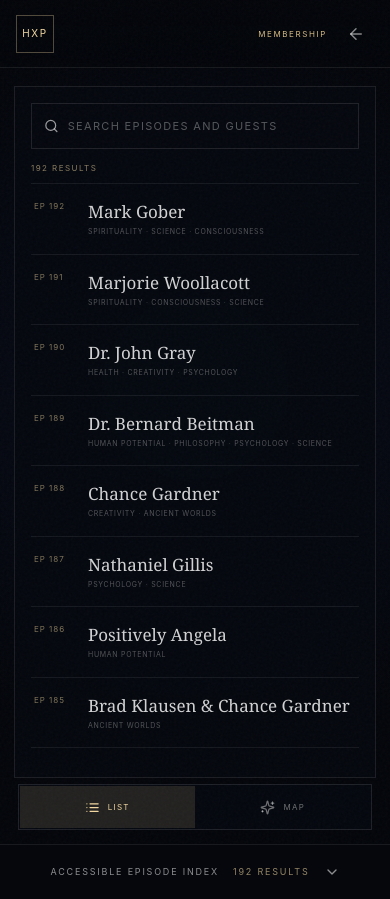
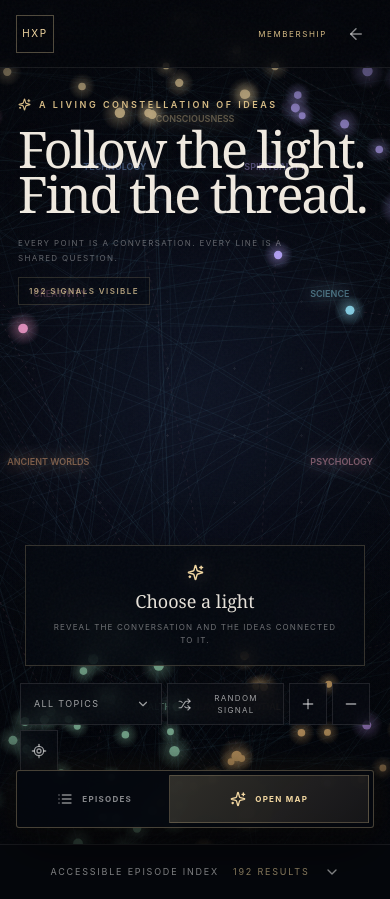
Before and after one commit to samplegod/thehumanxp, a Next.js app: page /universe in a window 390 px wide. Built offline with nearby package versions, Linux system fonts and the light colour scheme.

Commit message:
Improve mobile Knowledge Universe navigation

```diff
--- a/app/globals.css
+++ b/app/globals.css
@@ -162,7 +162,7 @@ body {
 .universe-onboarding strong { color: rgba(255,250,240,.9); font: 400 18px Georgia,serif; }
 .universe-onboarding span { color: rgba(255,255,255,.42); font-size: 8px; line-height: 1.6; text-transform: uppercase; letter-spacing: .14em; }
 
-.universe-mobile-switch, .universe-mobile-results { display: none; }
+.universe-mobile-switch, .universe-mobile-floating, .universe-mobile-results { display: none; }
 
 .universe-panel { position: absolute; z-index: 25; top: 82px; right: 0; bottom: 0; width: min(430px, 100%); overflow-y: auto; border-left: 1px solid rgba(255,255,255,.1); background: rgba(5,7,12,.95); backdrop-filter: blur(26px); transform: translateX(102%); transition: transform .55s cubic-bezier(.16,1,.3,1); }
 .universe-panel.is-open { transform: translateX(0); }
@@ -227,16 +227,17 @@ body {
   .universe-select-wrap { flex: 1; }
   .universe-select-wrap select { width: 100%; }
   .universe-controls > .universe-search { display: none; }
-  .universe-mobile-switch { position: absolute; z-index: 32; left: 18px; right: 18px; bottom: 14px; display: grid; grid-template-columns: 1fr 1fr; gap: 1px; padding: 1px; border: 1px solid rgba(255,255,255,.1); background: rgba(5,8,15,.88); backdrop-filter: blur(18px); }
-  .universe-mobile-switch button { display: flex; height: 42px; align-items: center; justify-content: center; gap: 8px; color: rgba(255,255,255,.42); font-size: 8px; text-transform: uppercase; letter-spacing: .16em; }
-  .universe-mobile-switch button.is-active { background: rgba(243,216,162,.12); color: #f3d8a2; }
+  .universe-mobile-floating { position: fixed; z-index: 90; left: 16px; right: 16px; bottom: max(16px,env(safe-area-inset-bottom)); display: grid; grid-template-columns: .85fr 1.15fr; gap: 1px; padding: 4px; border: 1px solid rgba(243,216,162,.28); border-radius: 3px; background: rgba(5,8,15,.92); box-shadow: 0 18px 55px rgba(0,0,0,.58),0 0 35px rgba(192,148,79,.08); backdrop-filter: blur(22px); }
+  .universe-mobile-floating button { display: flex; height: 48px; align-items: center; justify-content: center; gap: 9px; border: 1px solid transparent; color: rgba(255,255,255,.52); font-size: 8px; font-weight: 700; text-transform: uppercase; letter-spacing: .16em; transition: background .2s,border-color .2s,color .2s; }
+  .universe-mobile-floating button:hover,.universe-mobile-floating button:focus-visible { border-color: rgba(243,216,162,.34); color: #f3d8a2; outline: none; }
+  .universe-mobile-floating button.is-active { border-color: rgba(243,216,162,.22); background: linear-gradient(135deg,rgba(243,216,162,.18),rgba(243,216,162,.07)); color: #f3d8a2; }
   .universe-stage.is-mobile-list .universe-canvas,
   .universe-stage.is-mobile-list .universe-vignette,
   .universe-stage.is-mobile-list .universe-intro,
   .universe-stage.is-mobile-list .universe-controls,
   .universe-stage.is-mobile-list .universe-hint,
   .universe-stage.is-mobile-list .universe-legend { visibility: hidden; }
-  .universe-mobile-results { position: absolute; z-index: 20; inset: 86px 14px 66px; display: flex; min-height: 0; flex-direction: column; padding: 16px; border: 1px solid rgba(255,255,255,.09); background: rgba(5,8,15,.92); backdrop-filter: blur(22px); }
+  .universe-mobile-results { position: absolute; z-index: 20; inset: 86px 14px 24px; display: flex; min-height: 0; flex-direction: column; padding: 16px 16px 74px; border: 1px solid rgba(255,255,255,.09); background: rgba(5,8,15,.92); backdrop-filter: blur(22px); }
   .universe-mobile-results .universe-search { width: 100%; min-height: 46px; flex: none; }
   .universe-mobile-results > p { margin: 13px 0 9px; color: rgba(243,216,162,.56); font-size: 8px; text-transform: uppercase; letter-spacing: .18em; }
   .universe-mobile-results > div { min-height: 0; overflow-y: auto; }
--- a/components/universe/knowledge-universe.tsx
+++ b/components/universe/knowledge-universe.tsx
@@ -289,11 +289,6 @@ export function KnowledgeUniverse({ episodes }: { episodes: Episode[] }) {
     };
   }, [draw]);
 
-  useEffect(() => {
-    const mobile = window.matchMedia("(max-width: 640px)");
-    if (mobile.matches) setMobileView("list");
-  }, []);
-
   const nodeAt = (clientX: number, clientY: number) => {
     const canvas = canvasRef.current;
     if (!canvas) return null;
@@ -389,6 +384,10 @@ export function KnowledgeUniverse({ episodes }: { episodes: Episode[] }) {
 
   const selectedEpisode = selected === null ? null : nodes[selected];
   const hoveredEpisode = hovered === null ? null : nodes[hovered];
+  const openMobileView = (view: "map" | "list") => {
+    setMobileView(view);
+    window.requestAnimationFrame(() => document.querySelector(".universe-stage")?.scrollIntoView({ behavior: reducedMotion ? "auto" : "smooth", block: "start" }));
+  };
 
   return (
     <main className="universe-shell">
@@ -407,6 +406,11 @@ export function KnowledgeUniverse({ episodes }: { episodes: Episode[] }) {
           <Link href="/" className="universe-back"><ArrowLeft size={15} /> Back to archive</Link>
         </div>
       </header>
+
+      <div className="universe-mobile-floating" aria-label="Open Knowledge Universe view">
+        <button className={mobileView === "list" ? "is-active" : ""} onClick={() => openMobileView("list")} aria-pressed={mobileView === "list"}><List size={16} /> Episodes</button>
+        <button className={mobileView === "map" ? "is-active" : ""} onClick={() => openMobileView("map")} aria-pressed={mobileView === "map"}><Sparkles size={16} /> Open map</button>
+      </div>
 
       <section className={`universe-stage ${mobileView === "list" ? "is-mobile-list" : ""}`} aria-label="Interactive episode knowledge graph">
         <canvas
@@ -480,11 +484,6 @@ export function KnowledgeUniverse({ episodes }: { episodes: Episode[] }) {
           <button onClick={reset} aria-label="Center and reset universe"><LocateFixed size={16} /></button>
         </div>
 
-        <div className="universe-mobile-switch" aria-label="Choose Knowledge Universe view">
-          <button className={mobileView === "list" ? "is-active" : ""} onClick={() => setMobileView("list")}><List size={15} /> List</button>
-          <button className={mobileView === "map" ? "is-active" : ""} onClick={() => setMobileView("map")}><Sparkles size={15} /> Map</button>
-        </div>
-
         {mobileView === "list" && (
           <div className="universe-mobile-results">
             <label className="universe-search">
@@ -495,7 +494,7 @@ export function KnowledgeUniverse({ episodes }: { episodes: Episode[] }) {
             <p>{filteredIndexes.size} results</p>
             <div>
               {nodes.map((episode, index) => filteredIndexes.has(index) && (
-                <button key={episode.number} onClick={() => { setMobileView("map"); selectEpisode(index); }}>
+                <button key={episode.number} onClick={() => { openMobileView("map"); selectEpisode(index); }}>
                   <span>EP {episode.number}</span>
                   <strong>{episode.guest}</strong>
                   <small>{episode.topics.join(" · ")}</small>
```
